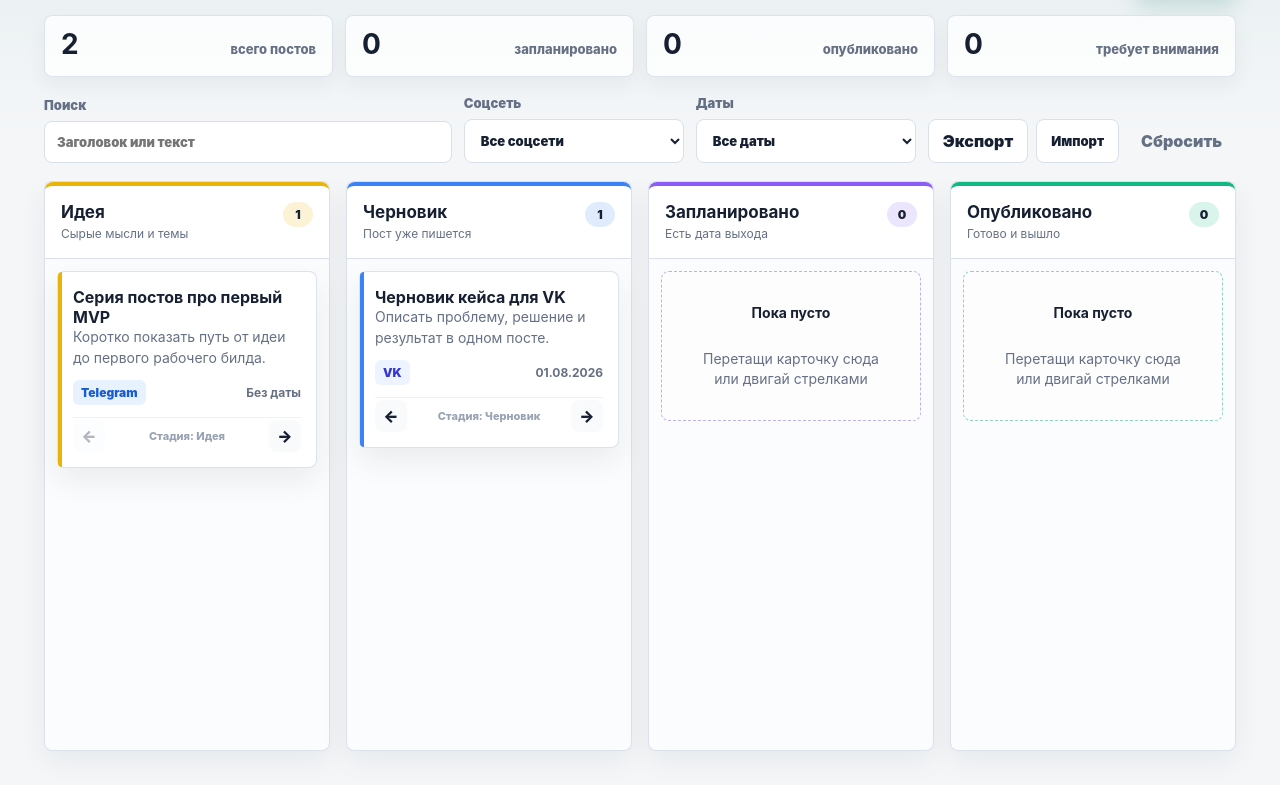
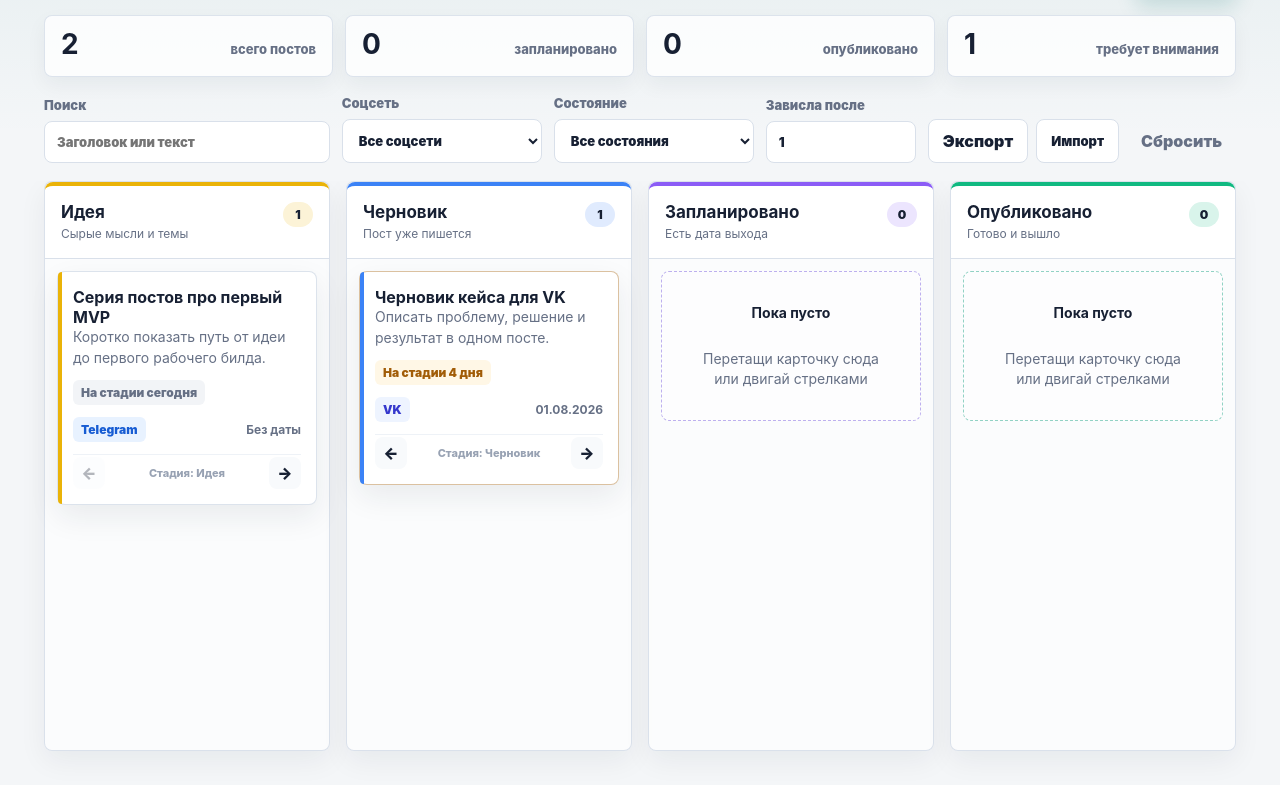
Before and after one commit to inrormzsa-ops/content-board-mvp, a website: page index.html in a window 1280 px wide. Shown: the part 145-930 px from the top of the page. Drawn offline with Linux system fonts and the light colour scheme.

Commit message:
Add stale card tracking

```diff
--- a/app.js
+++ b/app.js
@@ -1,4 +1,7 @@
 const STORAGE_KEY = "content-board-mvp-posts";
+const STALE_THRESHOLD_KEY = "content-board-mvp-stale-threshold";
+const DEFAULT_STALE_THRESHOLD_DAYS = 3;
+const DAY_IN_MS = 24 * 60 * 60 * 1000;
 
 const stages = [
   {
@@ -35,7 +38,8 @@ const samplePosts = [
     date: "",
     network: "Telegram",
     stage: "idea",
-    createdAt: Date.now()
+    createdAt: Date.now(),
+    stageChangedAt: Date.now()
   },
   {
     id: crypto.randomUUID(),
@@ -44,12 +48,14 @@ const samplePosts = [
     date: new Date().toISOString().slice(0, 10),
     network: "VK",
     stage: "draft",
-    createdAt: Date.now() - 1
+    createdAt: Date.now() - 1,
+    stageChangedAt: Date.now() - DAY_IN_MS * 4
   }
 ];
 
 let posts = loadPosts();
 let editingPostId = null;
+let staleThresholdDays = loadStaleThreshold();
 let filters = {
   search: "",
   network: "all",
@@ -61,6 +67,7 @@ const summaryStrip = document.querySelector("#summaryStrip");
 const searchInput = document.querySelector("#searchInput");
 const networkFilter = document.querySelector("#networkFilter");
 const dateFilter = document.querySelector("#dateFilter");
+const staleThresholdInput = document.querySelector("#staleThresholdInput");
 const resetFiltersButton = document.querySelector("#resetFiltersButton");
 const exportButton = document.querySelector("#exportButton");
 const importInput = document.querySelector("#importInput");
@@ -76,6 +83,7 @@ const dateInput = document.querySelector("#postDate");
 const networkInput = document.querySelector("#postNetwork");
 
 renderBoard();
+staleThresholdInput.value = String(staleThresholdDays);
 
 addPostButton.addEventListener("click", () => openPostDialog());
 closeDialogButton.addEventListener("click", closePostDialog);
@@ -92,6 +100,16 @@ networkFilter.addEventListener("change", () => {
 
 dateFilter.addEventListener("change", () => {
   filters.date = dateFilter.value;
+  renderBoard();
+});
+
+staleThresholdInput.addEventListener("change", () => {
+  const nextValue = Number(staleThresholdInput.value);
+  staleThresholdDays = Number.isFinite(nextValue)
+    ? Math.min(Math.max(Math.round(nextValue), 1), 30)
+    : DEFAULT_STALE_THRESHOLD_DAYS;
+  staleThresholdInput.value = String(staleThresholdDays);
+  localStorage.setItem(STALE_THRESHOLD_KEY, String(staleThresholdDays));
   renderBoard();
 });
 
@@ -140,7 +158,8 @@ form.addEventListener("submit", (event) => {
         id: crypto.randomUUID(),
         ...values,
         stage: "idea",
-        createdAt: Date.now()
+        createdAt: Date.now(),
+        stageChangedAt: Date.now()
       },
       ...posts
     ];
@@ -186,6 +205,16 @@ function loadPosts() {
 
 function savePosts() {
   localStorage.setItem(STORAGE_KEY, JSON.stringify(posts));
+}
+
+function loadStaleThreshold() {
+  const storedValue = Number(localStorage.getItem(STALE_THRESHOLD_KEY));
+
+  if (!Number.isFinite(storedValue)) {
+    return DEFAULT_STALE_THRESHOLD_DAYS;
+  }
+
+  return Math.min(Math.max(Math.round(storedValue), 1), 30);
 }
 
 function renderBoard() {
@@ -258,8 +287,9 @@ function createPostCard(post) {
   const currentStageIndex = stages.findIndex((stage) => stage.id === post.stage);
   const stage = stages[currentStageIndex];
   const dateStatus = getDateStatus(post);
+  const stageStatus = getStageStatus(post);
   const card = document.createElement("article");
-  card.className = `post-card ${dateStatus.className}`;
+  card.className = `post-card ${dateStatus.className} ${stageStatus.isStale ? "is-stale" : ""}`;
   card.style.setProperty("--stage-accent", stage.accent);
   card.draggable = true;
   card.tabIndex = 0;
@@ -267,6 +297,9 @@ function createPostCard(post) {
     <div>
       <h3>${escapeHtml(post.title)}</h3>
       <p>${escapeHtml(post.text)}</p>
+    </div>
+    <div class="stage-age ${stageStatus.isStale ? "is-stale" : ""}">
+      ${stageStatus.label}
     </div>
     <div class="meta-row">
       <span class="tag tag-${post.network.toLowerCase()}">${escapeHtml(post.network)}</span>
@@ -317,7 +350,9 @@ function renderSummary(visiblePosts) {
   const total = visiblePosts.length;
   const published = visiblePosts.filter((post) => post.stage === "published").length;
   const scheduled = visiblePosts.filter((post) => post.stage === "scheduled").length;
-  const attention = visiblePosts.filter((post) => getDateStatus(post).isAttention).length;
+  const attention = visiblePosts.filter(
+    (post) => getDateStatus(post).isAttention || getStageStatus(post).isStale
+  ).length;
 
   summaryStrip.innerHTML = `
     <article>
@@ -362,10 +397,12 @@ function getVisiblePosts() {
     const matchesSearch = !filters.search || query.includes(filters.search);
     const matchesNetwork = filters.network === "all" || post.network === filters.network;
     const dateStatus = getDateStatus(post);
+    const stageStatus = getStageStatus(post);
     const matchesDate =
       filters.date === "all" ||
       (filters.date === "withoutDate" && !post.date) ||
-      (filters.date === "overdue" && dateStatus.isOverdue);
+      (filters.date === "overdue" && dateStatus.isOverdue) ||
+      (filters.date === "stale" && stageStatus.isStale);
 
     return matchesSearch && matchesNetwork && matchesDate;
   });
@@ -424,7 +461,7 @@ function movePostToStage(postId, stageId) {
   }
 
   posts = posts.map((item) =>
-    item.id === postId ? { ...item, stage: stageId } : item
+    item.id === postId ? { ...item, stage: stageId, stageChangedAt: Date.now() } : item
   );
   savePosts();
   renderBoard();
@@ -463,6 +500,26 @@ function getDateStatus(post) {
     isAttention: isOverdue,
     isOverdue,
     label: isOverdue ? `Просрочено: ${formatDate(post.date)}` : formatDate(post.date)
+  };
+}
+
+function getStageStatus(post) {
+  const changedAt = Number(post.stageChangedAt || post.createdAt || Date.now());
+  const ageDays = Math.max(0, Math.floor((Date.now() - changedAt) / DAY_IN_MS));
+  const isStale = post.stage !== "published" && ageDays >= staleThresholdDays;
+
+  if (ageDays === 0) {
+    return {
+      ageDays,
+      isStale,
+      label: "На стадии сегодня"
+    };
+  }
+
+  return {
+    ageDays,
+    isStale,
+    label: `На стадии ${formatDays(ageDays)}`
   };
 }
 
@@ -525,8 +582,28 @@ function normalizePosts(items) {
       date: post.date || "",
       network: post.network || "Другое",
       stage: stages.some((stage) => stage.id === post.stage) ? post.stage : "idea",
-      createdAt: Number(post.createdAt) || Date.now()
+      createdAt: Number(post.createdAt) || Date.now(),
+      stageChangedAt: Number(post.stageChangedAt) || Number(post.createdAt) || Date.now()
     }));
+}
+
+function formatDays(days) {
+  const lastTwoDigits = days % 100;
+  const lastDigit = days % 10;
+
+  if (lastTwoDigits >= 11 && lastTwoDigits <= 14) {
+    return `${days} дней`;
+  }
+
+  if (lastDigit === 1) {
+    return `${days} день`;
+  }
+
+  if (lastDigit >= 2 && lastDigit <= 4) {
+    return `${days} дня`;
+  }
+
+  return `${days} дней`;
 }
 
 function escapeHtml(value) {
--- a/index.html
+++ b/index.html
@@ -48,12 +48,18 @@
       </label>
 
       <label>
-        Даты
+        Состояние
         <select id="dateFilter">
-          <option value="all">Все даты</option>
+          <option value="all">Все состояния</option>
           <option value="withoutDate">Без даты</option>
           <option value="overdue">Просроченные</option>
+          <option value="stale">Зависшие</option>
         </select>
+      </label>
+
+      <label>
+        Зависла после
+        <input id="staleThresholdInput" type="number" min="1" max="30" step="1" />
       </label>
 
       <div class="toolbar-actions">
--- a/styles.css
+++ b/styles.css
@@ -178,7 +178,12 @@ h1 {
 
 .toolbar {
   display: grid;
-  grid-template-columns: minmax(220px, 1fr) minmax(160px, 220px) minmax(160px, 220px) auto;
+  grid-template-columns:
+    minmax(220px, 1fr)
+    minmax(150px, 200px)
+    minmax(150px, 200px)
+    minmax(120px, 150px)
+    auto;
   gap: 12px;
   align-items: end;
   padding: 0 clamp(16px, 4vw, 44px) 18px;
@@ -369,6 +374,10 @@ h1 {
   border-color: rgba(234, 179, 8, 0.36);
 }
 
+.post-card.is-stale {
+  border-color: rgba(161, 92, 7, 0.38);
+}
+
 .post-card h3 {
   margin: 0;
   overflow-wrap: anywhere;
@@ -386,6 +395,21 @@ h1 {
   overflow-wrap: anywhere;
   -webkit-box-orient: vertical;
   -webkit-line-clamp: 3;
+}
+
+.stage-age {
+  width: fit-content;
+  padding: 5px 8px;
+  border-radius: 6px;
+  background: #f2f4f7;
+  color: var(--muted);
+  font-size: 12px;
+  font-weight: 900;
+}
+
+.stage-age.is-stale {
+  background: #fff7e6;
+  color: #a15c07;
 }
 
 .meta-row,
```
Also changed, not shown: README.md.
